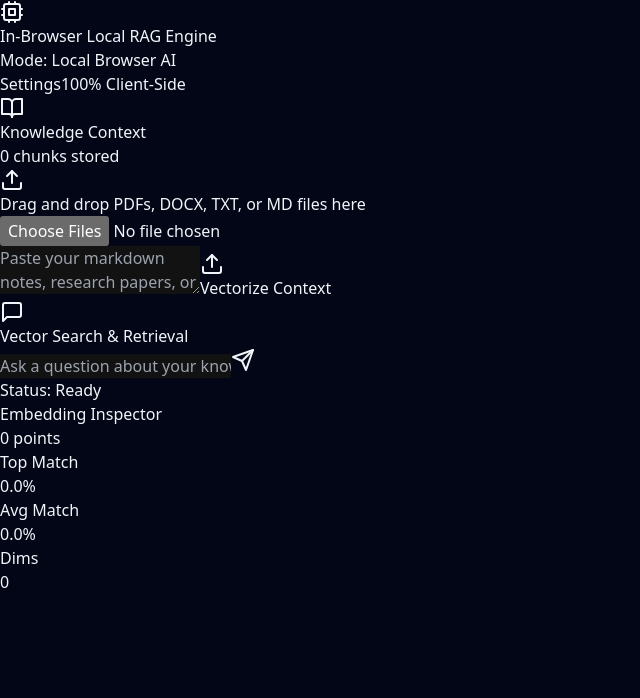
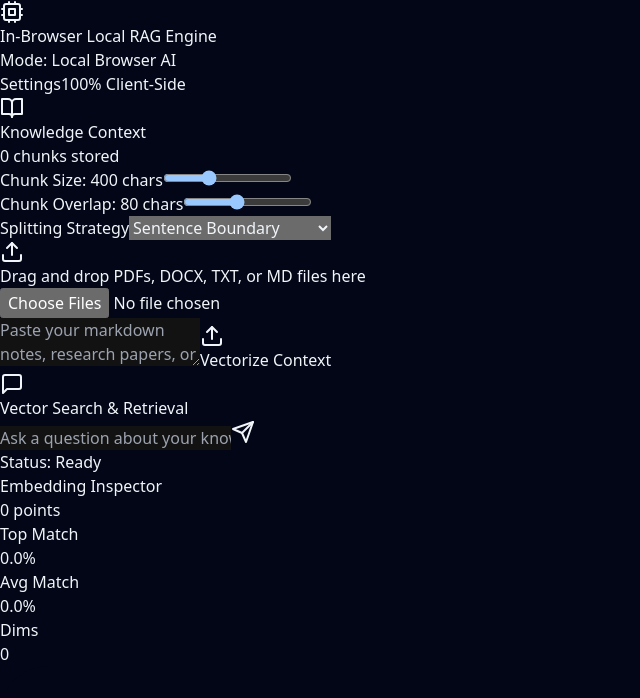
Before and after one commit to rchowd9/browser-rags-app, a React (Vite) app: page / in a window 1280 px wide. Shown: the top 698 px of the page, without its empty margins (0-640 px from the left). Built offline with nearby package versions, Linux system fonts and the light colour scheme.

Commit message:
added finishing touches to  chuckControls file

```diff
--- a/src/App.tsx
+++ b/src/App.tsx
@@ -1,9 +1,11 @@
 import React, { useState, useEffect, useRef, useMemo } from 'react';
 import { Upload, Cpu, MessageSquare, BookOpen, Send, Loader2, FileText } from 'lucide-react';
-import { chunkText, DocumentChunk, projectChunksTo2D } from './utils/rag';
+import { chunkText, ChunkOptions } from './utils/chunkers';
+import { DocumentChunk, projectChunksTo2D } from './utils/rag';
 import { describeFile, parseUploadedFile, UploadedDocument } from './utils/fileParsers';
 import { loadChunks, saveChunks, clearStoredChunks } from './utils/storage';
 import { CloudSettings, getStoredCloudSettings, saveCloudSettings, callCloudLLM } from './utils/cloud';
+import ChunkControls from './utils/ChunkControls';
 
 export default function App() {
   const [inputText, setInputText] = useState('');
@@ -18,6 +20,11 @@ export default function App() {
   const [errorMessage, setErrorMessage] = useState<string>('');
   const [selectedChunkId, setSelectedChunkId] = useState<string | null>(null);
   const [showSettings, setShowSettings] = useState(false);
+  const [chunkOptions, setChunkOptions] = useState<ChunkOptions>({
+    chunkSize: 400,
+    chunkOverlap: 80,
+    splitBy: 'sentence'
+  });
   const [cloudSettings, setCloudSettings] = useState<CloudSettings>(() => getStoredCloudSettings());
 
   const worker = useRef<Worker | null>(null);
@@ -153,9 +160,9 @@ export default function App() {
     setErrorMessage('');
     setStatus(`Chunking ${label.toLowerCase()}...`);
 
-    const rawChunks = chunkText(textToProcess);
-    const structuredChunks: DocumentChunk[] = rawChunks.map((text, idx) => ({
-      id: `chunk-${idx}`,
+    const rawChunks = chunkText(textToProcess, chunkOptions);
+    const structuredChunks: DocumentChunk[] = rawChunks.map(({ id, text }) => ({
+      id,
       text
     }));
 
@@ -341,6 +348,8 @@ export default function App() {
             <span className="text-xs text-slate-400">{chunks.length} chunks stored</span>
           </div>
 
+          <ChunkControls options={chunkOptions} setOptions={setChunkOptions} />
+
           <div
             onDragOver={(event) => {
               event.preventDefault();
--- a/src/utils/ChuckControls.jsx
+++ b/src/utils/ChunkControls.tsx
@@ -1,6 +1,12 @@
 import React from "react";
+import type { ChunkOptions } from './chunkers';
 
-export default function ChunkControls({ options, setOptions }) {
+interface ChunkControlsProps {
+  options: ChunkOptions;
+  setOptions: React.Dispatch<React.SetStateAction<ChunkOptions>>;
+}
+
+export default function ChunkControls({ options, setOptions }: ChunkControlsProps) {
   return (
     <div className="bg-slate-900 border border-slate-800 p-4 rounded-lg mb-4 text-xs text-slate-300 grid grid-cols-1 md:grid-cols-3 gap-4">
       <div>
@@ -41,8 +47,11 @@ export default function ChunkControls({ options, setOptions }) {
         <label className="block mb-1 font-semibold">Splitting Strategy</label>
         <select
           value={options.splitBy}
-          onChange={(e) =>
-            setOptions((prev) => ({ ...prev, splitBy: e.target.value }))
+          onChange={(e: React.ChangeEvent<HTMLSelectElement>) =>
+            setOptions((prev) => ({
+              ...prev,
+              splitBy: e.target.value as ChunkOptions['splitBy']
+            }))
           }
           className="w-full bg-slate-800 border border-slate-700 rounded p-1.5 text-slate-200 focus:outline-none focus:border-blue-500"
         >
```
Also changed, not shown: 6 other files (tests, documents, lock files or other folders).
